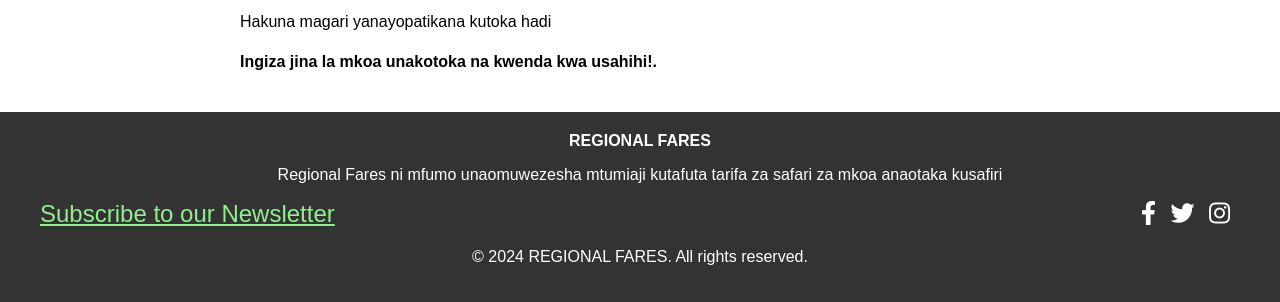
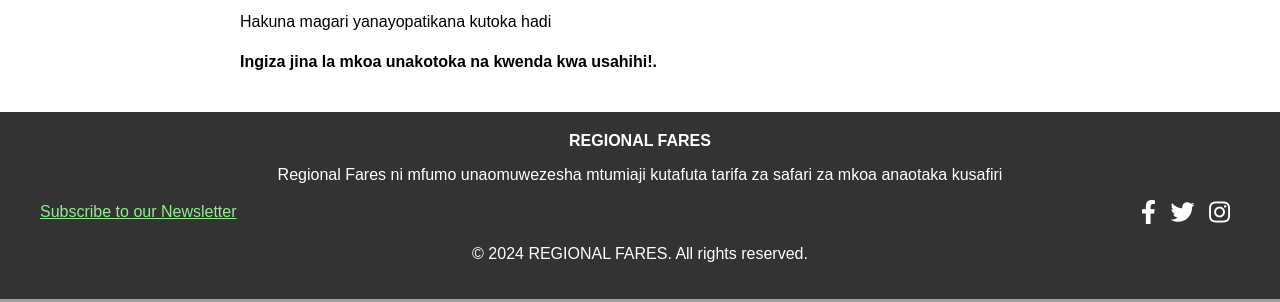
Before and after one commit to Kimbry-donee/Regional_fares, a Django app: page / in a window 1280 px wide. Shown: the part 771-1073 px from the top of the page. Run offline with Django 5.2, Linux system fonts and the light colour scheme; data that the repository does not hold is empty.

Commit message:
big bit changes added

```diff
--- a/static/css/style.css
+++ b/static/css/style.css
@@ -137,7 +137,7 @@ footer {
         }
 
         .subscribe-link a {
-          font-size: 1.5rem;
+          font-size: 1rem;
           color: lightgreen;
 
         }
```
